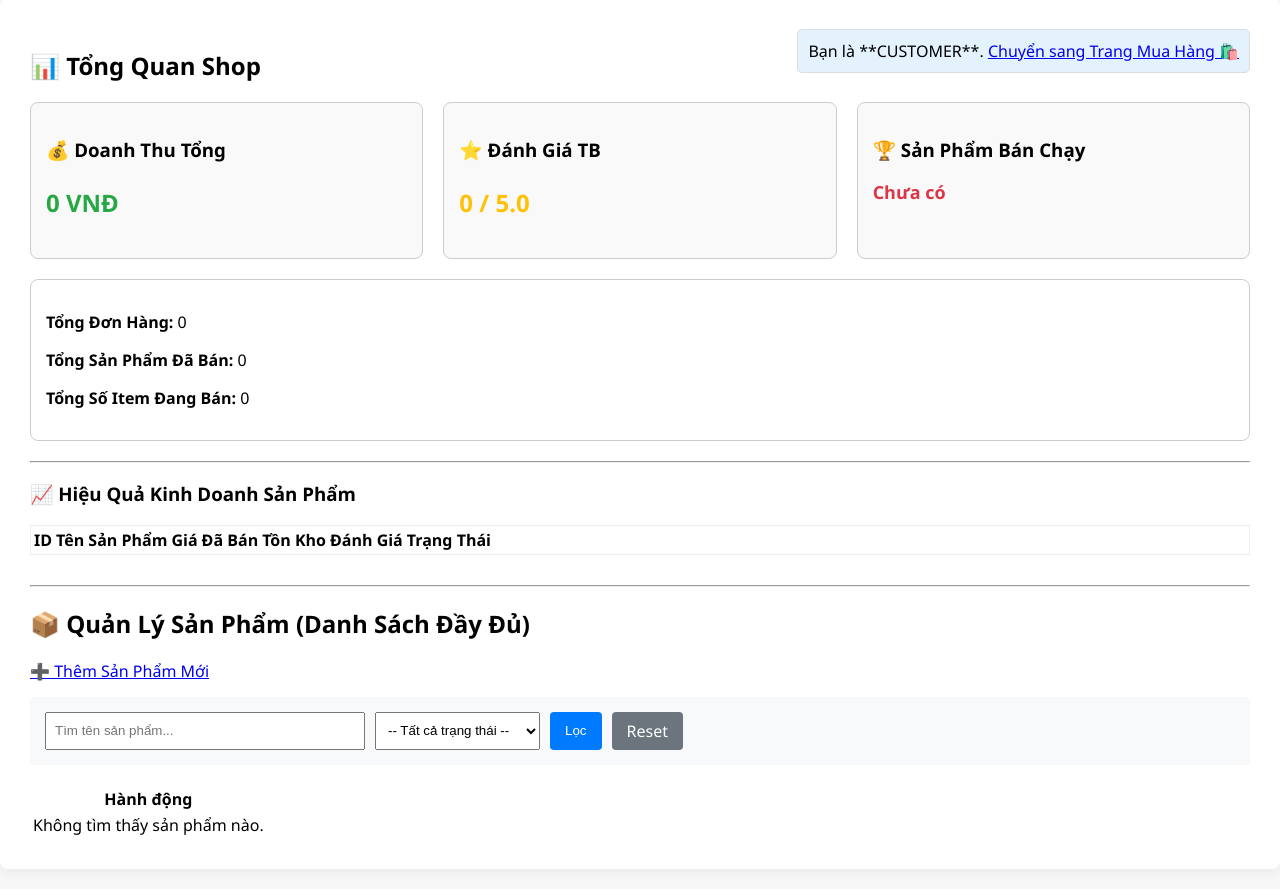
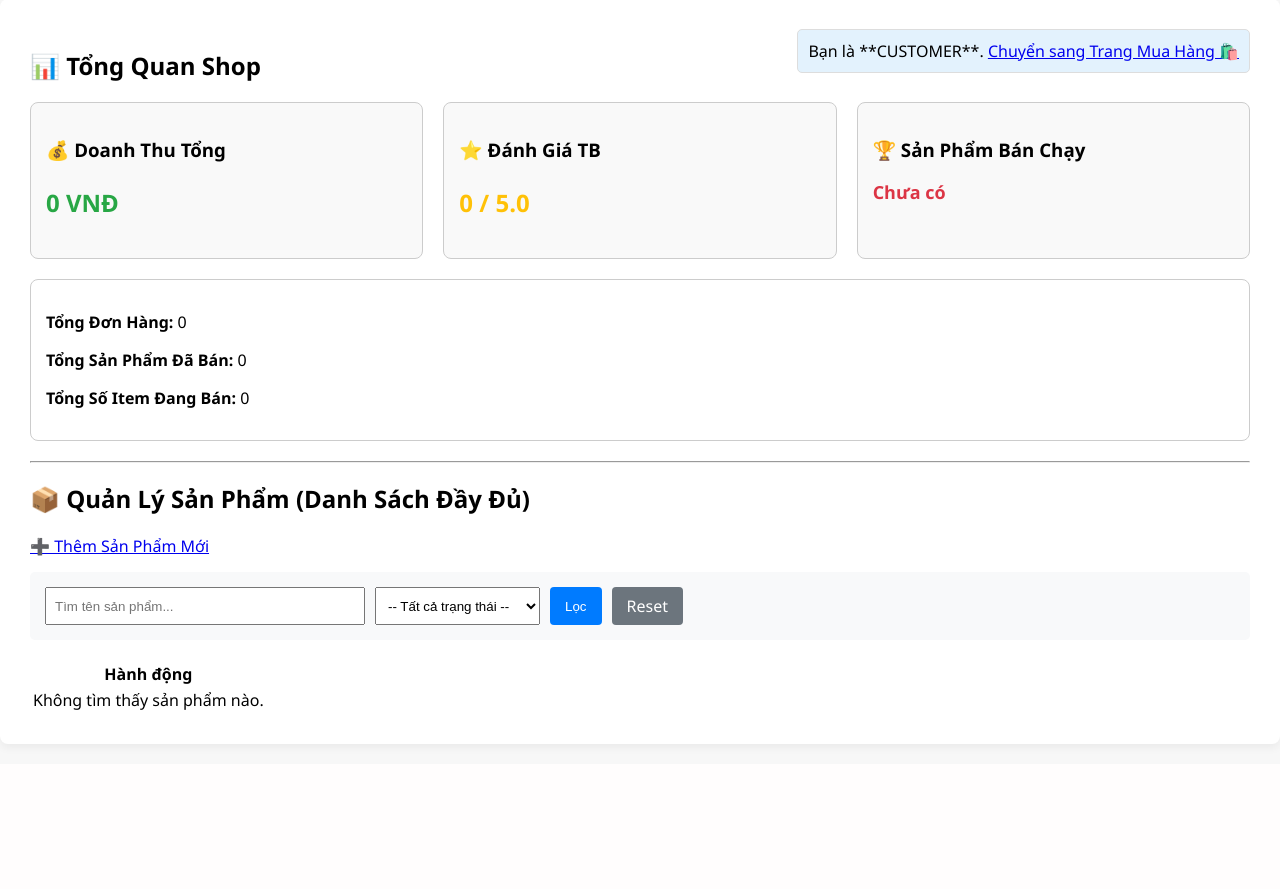
Before and after one commit to MinhMan9/Shopee-Database-BTL2, a Flask app: page /seller/dashboard in a window 1280 px wide. Shown: the part 78-967 px from the top of the page. After the commit the page ends 827 px from the top, so only its background shows below. Run offline with Flask 3, Linux system fonts and the light colour scheme; the visitor is signed in with stand-in values (Sample User, id 1); data that the repository does not hold is empty.

Commit message:
Remove product performance section from seller dashboard

```diff
--- a/templates/seller_dashboard.html
+++ b/templates/seller_dashboard.html
@@ -31,38 +31,6 @@
             <p><strong>Tổng Sản Phẩm Đã Bán:</strong> {{ dashboard_stats.TotalProductsSold }}</p>
             <p><strong>Tổng Số Item Đang Bán:</strong> {{ dashboard_stats.TotalItems }}</p>
         </div>
-    </div>
-
-    <hr>
-
-    <h3>📈 Hiệu Quả Kinh Doanh Sản Phẩm</h3>
-    <div style="max-height: 300px; overflow-y: auto; border: 1px solid #eee; margin-bottom: 30px;">
-        <table class="table table-striped">
-            <thead>
-                <tr>
-                    <th>ID</th>
-                    <th>Tên Sản Phẩm</th>
-                    <th>Giá</th>
-                    <th>Đã Bán</th>
-                    <th>Tồn Kho</th>
-                    <th>Đánh Giá</th>
-                    <th>Trạng Thái</th>
-                </tr>
-            </thead>
-            <tbody>
-                {% for p in product_performance %}
-                <tr>
-                    <td>{{ p.prod_id }}</td>
-                    <td>{{ p.prod_name }}</td>
-                    <td>{{ p.price | format_currency }}</td>
-                    <td>{{ p.total_sales }}</td>
-                    <td>{{ p.stock_quantity }}</td>
-                    <td>{{ p.rating_avg }}</td>
-                    <td>{{ p.status }}</td>
-                </tr>
-                {% endfor %}
-            </tbody>
-        </table>
     </div>
 
     <hr>
```
